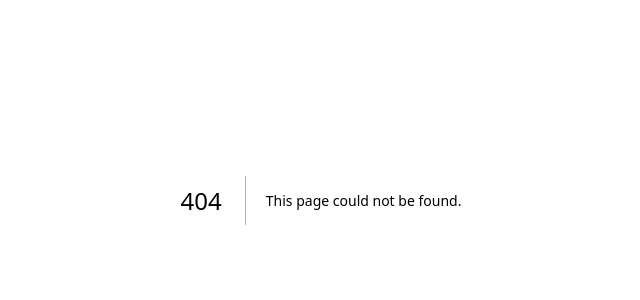
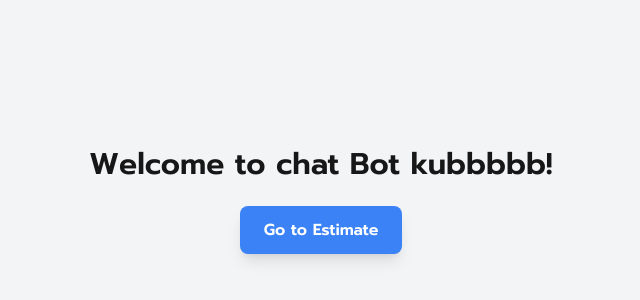
Before and after one commit to martiie/Beyond-Kangjeed, a Next.js app: page /chat-bot in a window 1280 px wide. Before the commit this address had no page. Shown: the part 200-500 px from the top of the page, without its empty margins (319-959 px from the left). Built offline with nearby package versions, Linux system fonts and the light colour scheme.

Commit message:
บอกว่าทำอะไร

```diff
--- /dev/null
+++ b/src/app/chat-bot/page.js
@@ -0,0 +1,18 @@
+import Link from 'next/link';
+
+const HomePage = () => {
+  return (
+    <div className="flex justify-center items-center min-h-screen bg-gray-100">
+      <div className="text-center">
+        <h1 className="text-3xl font-bold mb-6">Welcome to chat Bot kubbbbb!</h1>
+        <Link href="/estimate">
+          <button className="px-6 py-3 bg-blue-500 text-white font-semibold rounded-lg shadow-lg transform transition-all duration-300 hover:bg-blue-600 hover:scale-105 focus:outline-none">
+            Go to Estimate
+          </button>
+        </Link>
+      </div>
+    </div>
+  );
+};
+
+export default HomePage;
```
